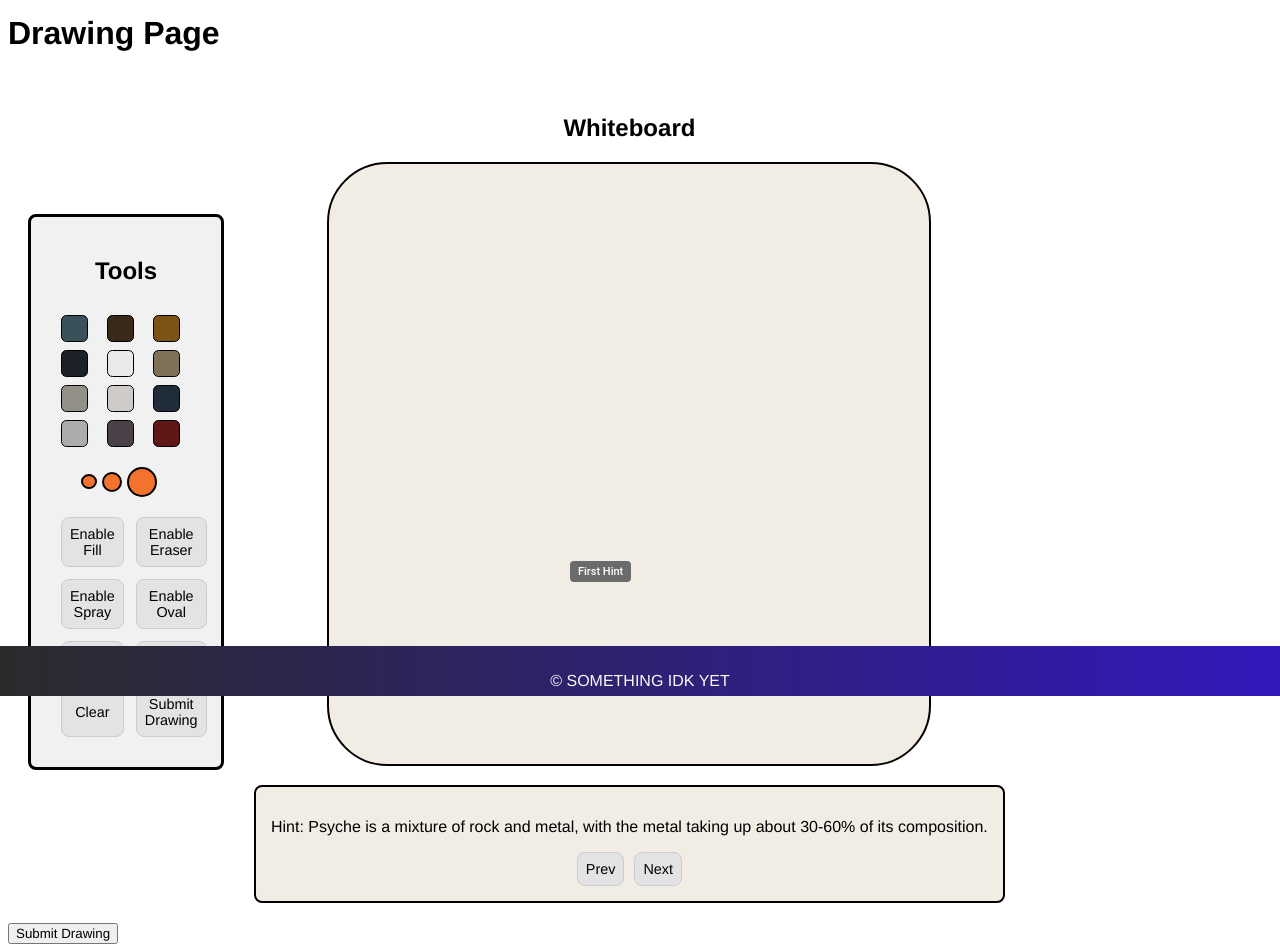
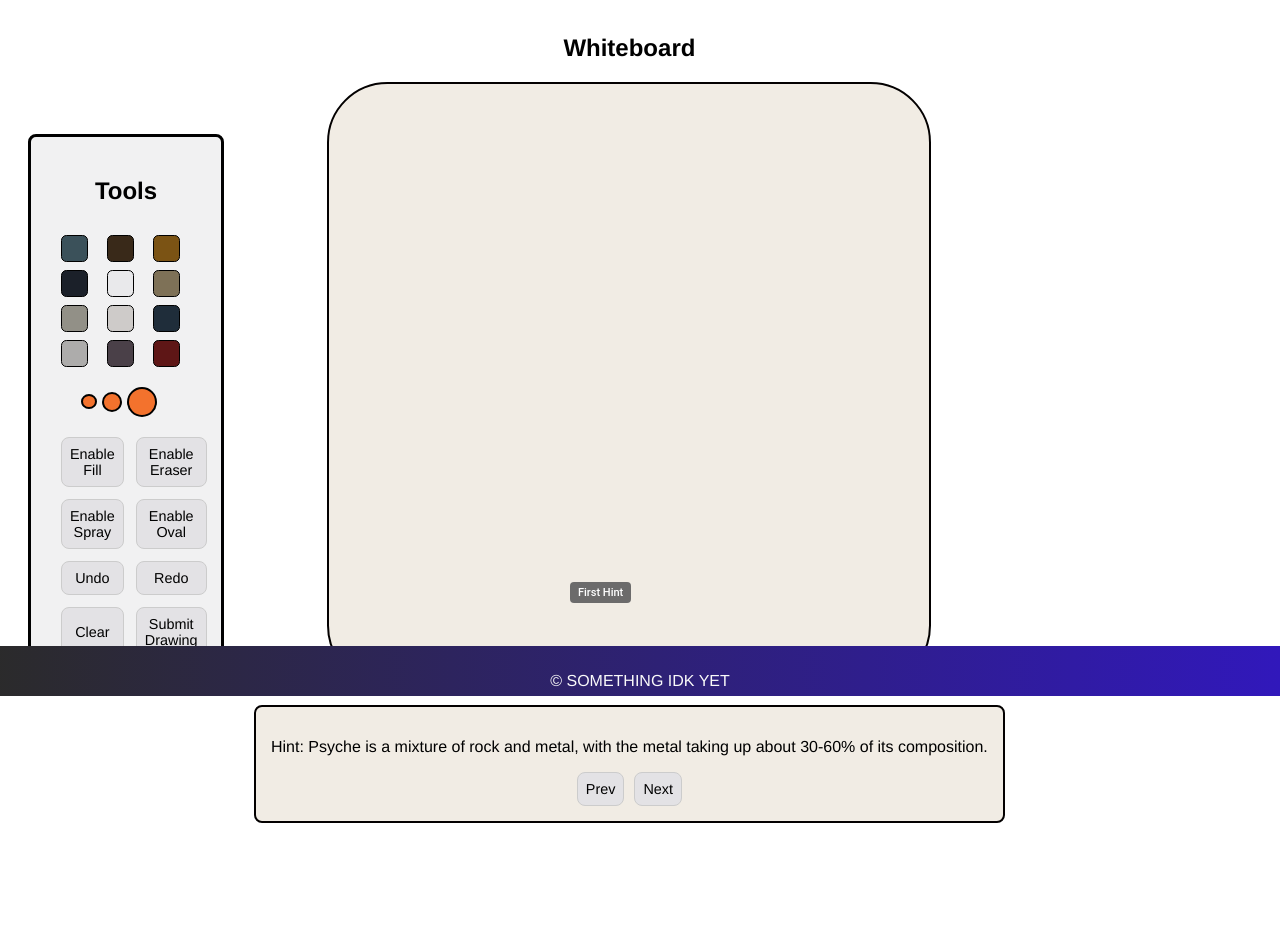
Before and after one commit to MissionToPsyche-Iridium/iridium_23f_year_sim-byu-i, a React (Create React App) app in the folder pysche/: page /Drawing in a window 1280 px wide. Shown: the part 104-1056 px from the top of the page. After the commit the page ends 955 px from the top, so only its background shows below. Built offline with nearby package versions, Linux system fonts and the light colour scheme.

Commit message:
Suggest edits and cleaning

```diff
--- a/pysche/src/components/canvas.js
+++ b/pysche/src/components/canvas.js
@@ -9,7 +9,7 @@ function Canvas() {
   const canvasRef = useRef(null);
   const [color, setColor] = useState("#000000");
   const [brushSize, setBrushSize] = useState(2);
-  //TODO: Find away so the canvas automatically changes with the screen.
+  //TODO: Find a way so the canvas automatically changes with the screen.
   const [canvasSize, setCanvasSize] = useState(600);
   const [isDrawing, setIsDrawing] = useState(false);
   const [isFilling, setIsFilling] = useState(false);
@@ -21,7 +21,30 @@ function Canvas() {
   const [redoStack, setRedoStack] = useState([]); // To track redo history
   const navigate = useNavigate();
 
+  const toggleFillMode = () => {
+    setIsFilling(!isFilling);
+    setIsSpraying(false);
+    setIsErasing(false);
+  };
 
+  const toggleEraser = () => {
+    setIsErasing(!isErasing);
+    setIsSpraying(false);
+    setIsFilling(false);
+  };
+
+  const toggleSprayPaint = () => {
+    setIsSpraying(!isSpraying);
+    setIsErasing(false);
+    setIsFilling(false);
+  };
+
+  const toggleOvalTool = () => {
+    setIsOval(!isOval);
+    setIsSpraying(false);
+    setIsErasing(false);
+    setIsFilling(false);
+  };
   const handleSubmit = () => {
     const canvas = canvasRef.current;
     const imageData = canvas.toDataURL("image/png"); // Save the canvas content as a data URL
@@ -113,30 +136,6 @@ function Canvas() {
     saveCanvasState(); // Save the cleared state
   };
 
-  // const resizeCanvas = (e) => {
-  //   const newSize = parseInt(e.target.value, 10);
-  //   setCanvasSize(newSize);
-  //   clearCanvas();
-  // };
-
-  const toggleFillMode = () => {
-    setIsFilling(!isFilling);
-    setIsSpraying(false);
-    setIsErasing(false);
-  };
-
-  const toggleEraser = () => {
-    setIsErasing(!isErasing);
-    setIsSpraying(false);
-    setIsFilling(false);
-  };
-
-  const toggleSprayPaint = () => {
-    setIsSpraying(!isSpraying);
-    setIsErasing(false);
-    setIsFilling(false);
-  };
-
   const handleCanvasClick = (event) => {
     if (!isFilling) return;
 
@@ -216,12 +215,6 @@ function Canvas() {
     ctx.stroke();
   };
 
-  const toggleOvalTool = () => {
-    setIsOval(!isOval);
-    setIsSpraying(false);
-    setIsErasing(false);
-    setIsFilling(false);
-  };
 
   const saveCanvasState = () => {
     const canvas = canvasRef.current;
--- a/pysche/src/pages/drawingPage.js
+++ b/pysche/src/pages/drawingPage.js
@@ -1,27 +1,29 @@
 import React, { useRef } from 'react';
-import { useNavigate } from 'react-router-dom';
+// import { useNavigate } from 'react-router-dom';
 import Canvas from '../components/canvas'; // Import your Canvas component
 
-function DrawingPage({ onSubmit }) {
+function DrawingPage() {
+
+// function DrawingPage({ onSubmit }) {
   const canvasRef = useRef(null);
-  const navigate = useNavigate(); // Ensure useNavigate is imported here
+  // const navigate = useNavigate(); // Ensure useNavigate is imported here
 
-  const handleSubmit = () => {
-    const canvas = canvasRef.current;
-    if (canvas) {
-      const image = canvas.toDataURL(); // Convert canvas to a data URL
-      onSubmit(image); // Save the image in the parent state
-      navigate('/Preview'); // Navigate to the Preview page
-    } else {
-      console.error('Canvas not found.');
-    }
-  };
+  // const handleSubmit = () => {
+  //   const canvas = canvasRef.current;
+  //   if (canvas) {
+  //     const image = canvas.toDataURL(); // Convert canvas to a data URL
+  //     onSubmit(image); // Save the image in the parent state
+  //     navigate('/Preview'); // Navigate to the Preview page
+  //   } else {
+  //     console.error('Canvas not found.');
+  //   }
+  // };
 
   return (
     <div>
-      <h1>Drawing Page</h1>
+      {/* <h1>Drawing Page</h1> */}
       <Canvas ref={canvasRef} /> {/* Pass the ref to the Canvas */}
-      <button onClick={handleSubmit}>Submit Drawing</button>
+      {/* <button onClick={handleSubmit}>Submit Drawing</button> */}
     </div>
   );
 }
```
